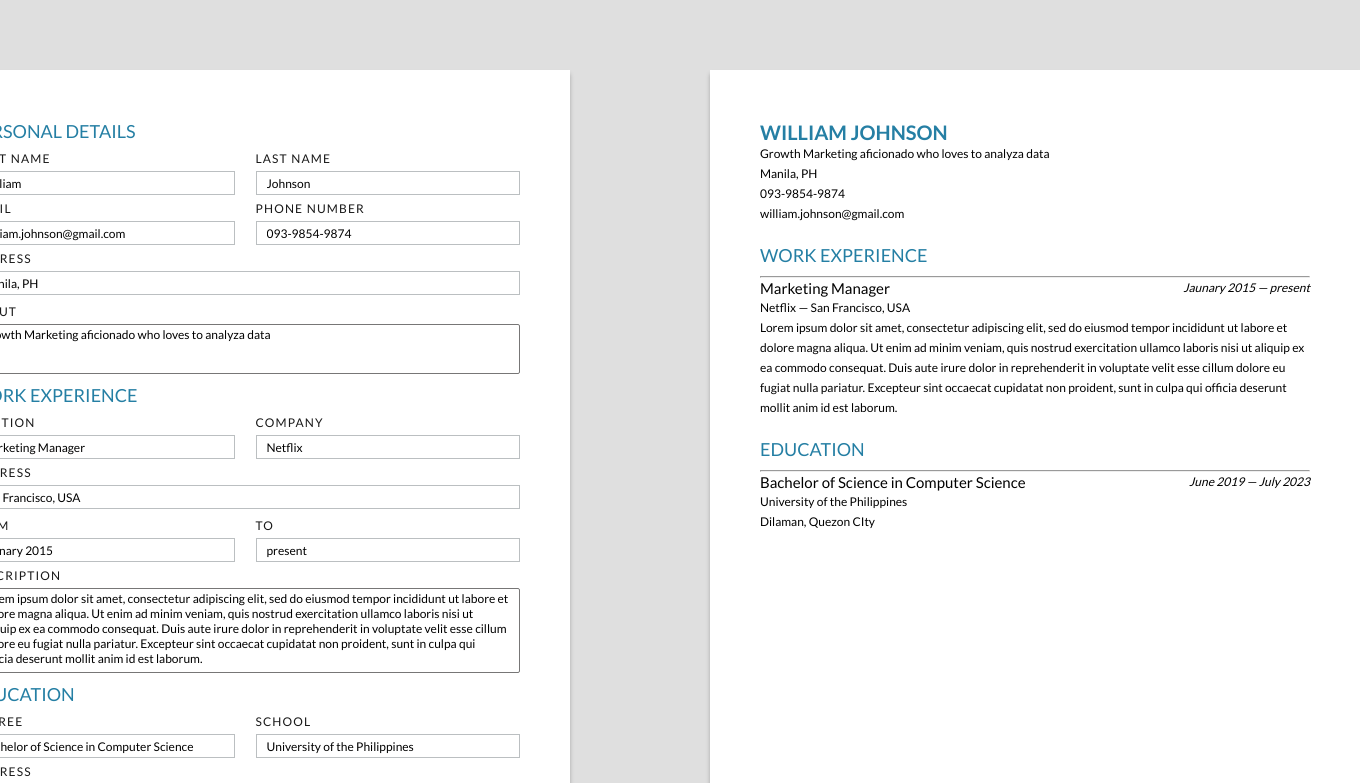
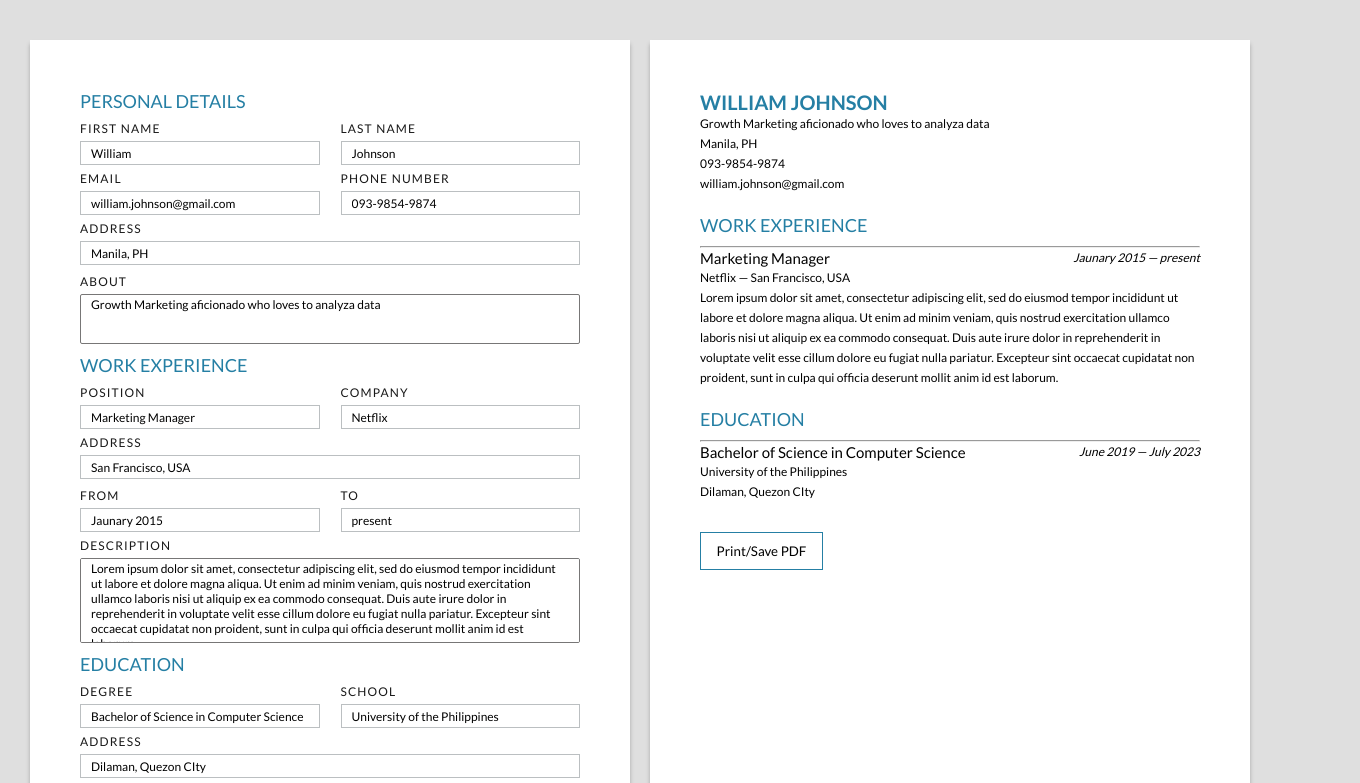
Before and after one commit to acdeguia/CV-app, a React (Create React App) app in the folder cv-project/: page / in a window 1280 px wide. Shown: the top 783 px of the page, 1360 px wide, since content can reach past the window. Built offline with nearby package versions, Linux system fonts and the light colour scheme.

Commit message:
Add generate pdf

```diff
--- a/cv-project/package.json
+++ b/cv-project/package.json
@@ -9,6 +9,7 @@
     "react": "^18.2.0",
     "react-dom": "^18.2.0",
     "react-scripts": "5.0.1",
+    "react-to-print": "^2.14.12",
     "web-vitals": "^2.1.4"
   },
   "homepage": "http://acdeguia.github.io/CV-app",
--- a/cv-project/src/components/form.js
+++ b/cv-project/src/components/form.js
@@ -4,7 +4,7 @@ class Form extends Component {
   render() {
     const { handleChange, formData } = this.props;
     return (
-      <div className="left-column form">
+      <div className="form">
         <h2>PERSONAL DETAILS</h2>
         <div className="input-group">
           <div className="inputContainer">
--- a/cv-project/src/components/preview.js
+++ b/cv-project/src/components/preview.js
@@ -1,11 +1,16 @@
 import React, { Component } from 'react';
+import ReactToPrint from 'react-to-print';
+import '../index.css'
 
 class Preview extends Component {
+
+
+
   render() {
-    // const { fname, lname, email, phone, address, education, experience } = this.props;
+
     const { formData } = this.props;
     return (
-      <div className='right-column preview'>
+      <div className='preview'>
         <h1 className='name'>{formData.fname} {formData.lname}</h1>
         <p>{formData.about}</p>
         <div className='details'>
@@ -35,6 +40,66 @@ class Preview extends Component {
         <p> {formData.schoolAddress}</p>
 
 
+        <ReactToPrint
+          trigger={() => <button className='pdf-btn'>Print/Save PDF</button>}
+          content={() => this.componentRef}
+          documentTitle="CV"
+          bodyClass="print-preview"
+          pageStyle={`
+          @media print {
+            .print-preview {
+              -webkit-print-color-adjust: exact !important;
+            }
+          }`}
+        />
+        <div style={{ display: 'none' }}>
+          <PrintComponent ref={(el) => (this.componentRef = el)} {...this.props} />
+        </div>
+
+      </div>
+    );
+  }
+}
+
+class PrintComponent extends Component {
+  render() {
+    const { formData } = this.props;
+
+    return (
+      <div>
+        <div className='preview print-preview'>
+        <h1 className='name'>{formData.fname} {formData.lname}</h1>
+        <p>{formData.about}</p>
+        <div className='details'>
+            <p>{formData.address}</p>
+            <p>{formData.phone}</p>
+            <p>{formData.email}</p>
+        </div>
+
+        <h2>WORK EXPERIENCE</h2>
+        <hr></hr>
+        <div className='year'>
+            <p className='position'>{formData.position}</p>
+            <p>{formData.workedFrom} — {formData.workedTo}</p>
+        </div>
+        <p> {formData.company} — {formData.companyAddress}</p>
+
+        <p>{formData.experience}</p>
+
+        <h2>EDUCATION</h2>
+        <hr></hr>
+
+        <div className='year'>
+            <p className='degree'>{formData.degree}</p>
+            <p>{formData.schoolFrom} — {formData.schoolTo}</p>
+        </div>
+        <p> {formData.school}</p>
+        <p> {formData.schoolAddress}</p>
+
+
+  </div>
+
+
       </div>
     );
   }
--- a/cv-project/src/index.css
+++ b/cv-project/src/index.css
@@ -16,14 +16,22 @@ body {
 .App {
   display: flex;
   justify-content: center;
+  margin-top: 40px;
+}
+
+.preview, .form {
+  width: 595px;
+  height: 842px;
+  min-width: 600px;
+}
+
+.form {
+  margin-right: 20px;
 }
 
 .form, .preview {
-  width: 650px;
-margin: 70px;
   background: #FFFFFF;
 box-shadow: 0px 4px 4px rgba(0, 0, 0, 0.25);
-flex-shrink: 0;
 padding: 50px;
 }
 
@@ -146,3 +154,24 @@ input:not(:focus):not(:placeholder-shown):valid {
 input:not(:focus):not(:placeholder-shown):invalid ~ .error-message{
   display: block;
 }
+
+.print-preview {
+  width: 794px !important;
+  height: 1118px !important;
+}
+
+.pdf-btn {
+  background: #FFFFFF;
+border: 1px solid #257FA4;
+width: 123px;
+height: 38px;
+cursor: pointer;
+margin-top: 30px;
+}
+
+.pdf-btn:hover {
+  background: #257FA4;
+border: 1px solid #257FA4;
+color: #fff;
+
+}
```
Also changed, not shown: 1 other file (tests, documents, lock files or other folders).
